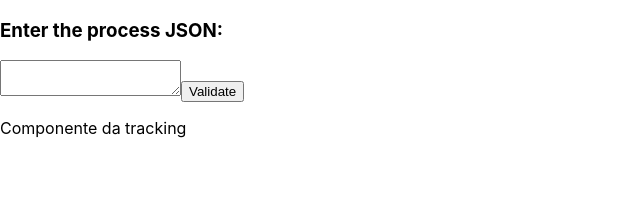
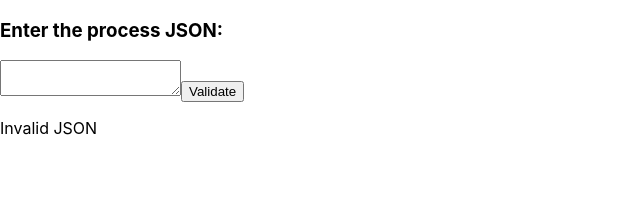
Before and after one commit to DSborini/tracking-app, a React (Create React App) app: page / in a window 1280 px wide. Both pictures are taken after a click on the button "Validate". Shown: the top 208 px of the page, without its empty margins (0-640 px from the left). Built offline with nearby package versions, Linux system fonts and the light colour scheme.

Commit message:
add main function

```diff
--- a/src/components/Tracking.jsx
+++ b/src/components/Tracking.jsx
@@ -5,18 +5,34 @@ class Tracking extends Component {
   constructor(props) {
     super(props);
 
+    this.renderTracking = this.renderTracking.bind(this);
+
     this.state = {
 
     };
   }
 
+  renderTracking() {
+    const { jsonData } = this.props;
+
+    if (jsonData === 'Invalid JSON') return <p>Invalid JSON</p>;
+
+    return jsonData.map((tracking, i) => {
+      const { category, action } = tracking.parsedSettings;
+      return (
+        <div key={ i }>
+          <p>{ category }</p>
+          <p>{ action }</p>
+        </div>
+      );
+    });
+  }
+
   render() {
-    const { jsonData } = this.props;
     return (
-      <div>
-        <p>Componente da tracking</p>
-        <p>{ jsonData }</p>
-      </div>
+      <>
+        { this.renderTracking() }
+      </>
     );
   }
 }
--- a/src/components/UserJsonInput.jsx
+++ b/src/components/UserJsonInput.jsx
@@ -11,7 +11,7 @@ class UserJsonInput extends Component {
 
     this.state = {
       render: false,
-      // json: '',
+      json: '',
       // error: false,
     };
   }
@@ -31,8 +31,24 @@ class UserJsonInput extends Component {
     });
   }
 
+  validateIsJson(json) {
+    try {
+      JSON.parse(json);
+      return JSON.parse(json);
+    } catch (e) {
+      return false;
+    }
+  }
+
   filterTrackEvent(json) {
-    const data = json.states;
+    const errorTxt = 'Invalid JSON';
+    const jsonObj = this.validateIsJson(json);
+
+    if (json === '' && json === undefined) return errorTxt;
+    if (jsonObj === false) return errorTxt;
+    if (jsonObj.states === undefined) return errorTxt;
+
+    const data = jsonObj.states;
 
     const onlyActions = data.map((statesArray) => {
       const { inputActions } = statesArray;
@@ -52,12 +68,12 @@ class UserJsonInput extends Component {
   renderTrackings() {
     const { json } = this.state;
     const { render } = this.state;
-    // const data = this.filterTrackEvent(json);
 
-    console.log('executei');
+    const data = this.filterTrackEvent(json);
+    console.log(data);
 
     if (render) {
-      return <Tracking jsonData={ json } />;
+      return <Tracking jsonData={ data } />;
     }
   }
 
```
